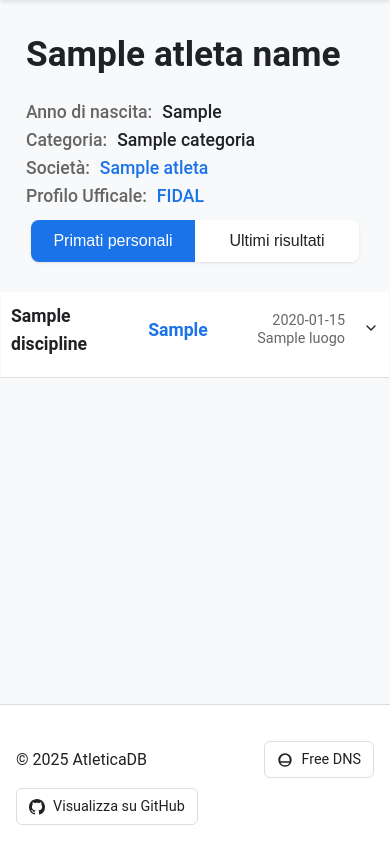
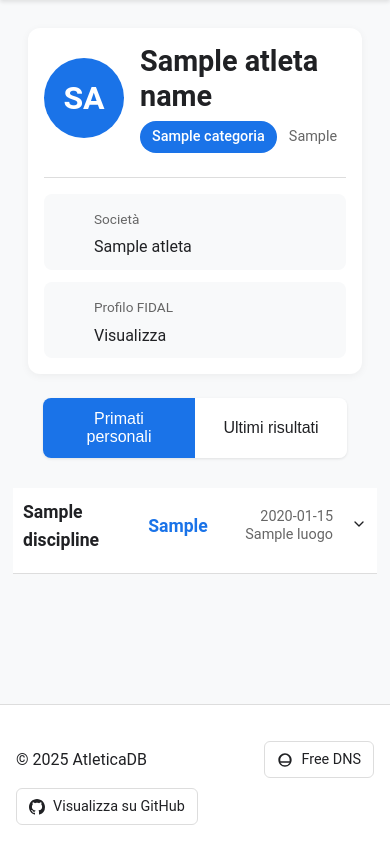
Before and after one commit to F-Depi/atletica, a Flask app: template app/templates/atleta/profilo.html in a window 390 px wide. Shown: the part 158-1019 px from the top of the page. Run offline with Flask 3, Linux system fonts and the light colour scheme; the template is opened without the code that fills it: most values are stand-ins (such as "Sample title", 1, 10 or a date in 2020); parts of the project's set-up code (start-up, migrations or seed data) failed here and were passed over; some libraries are stand-ins or nearby versions.

Commit message:
improve UI on profiles

```diff
--- a/app/static/css/main.css
+++ b/app/static/css/main.css
@@ -4,6 +4,7 @@
     --primary-color: #1a73e8;
     --secondary-color: #4285f4;
     --text-color: #202124;
+    --text-color-secondary: #666;
     --background-color: #f8f9fa;
     --border-color: #dadce0;
     --error-color: #d93025;
@@ -24,6 +25,7 @@
     --primary-color: #8ab4f8;
     --secondary-color: #669df6;
     --text-color: #e8eaed;
+    --text-color-secondary: #aaaaaa;
     --background-color: #202124;
     --border-color: #5f6368;
     --error-color: #f28b82;
--- a/app/static/css/profilo.css
+++ b/app/static/css/profilo.css
@@ -1,53 +1,119 @@
-/* Simplified Athlete Profile Styles */
+/* Base Container Styles */
 .atleta-profile {
     max-width: 1000px;
     margin: 0 auto;
+    padding: 20px;
     color: var(--text-color);
 }
 
-/* Header Section */
+/* Header Section Styles */
 .atleta-header {
-    padding: 10px;
+    background: var(--card-background);
+    border-radius: 16px;
+    padding: 24px;
+    margin-bottom: 24px;
+    box-shadow: 0 2px 8px rgba(0,0,0,0.05);
+}
+
+.header-content {
+    display: flex;
+    align-items: center;
+    gap: 24px;
+    margin-bottom: 24px;
+}
+
+.profile-image {
+    width: 100px;
+    height: 100px;
+    border-radius: 50%;
+    background: var(--primary-color);
+    display: flex;
+    align-items: center;
+    justify-content: center;
+    color: white;
+    font-size: 2.5rem;
+    font-weight: bold;
+    flex-shrink: 0;
+}
+
+.header-text {
+    flex-grow: 1;
 }
 
 .atleta-name {
-    font-size: 2.2rem;
-    margin-bottom: 15px;
+    font-size: 2.4rem;
+    margin: 0;
+    line-height: 1.2;
     color: var(--text-color);
 }
 
-.atleta-info {
-    display: grid;
-    grid-template-columns: repeat(auto-fit, minmax(200px, 1fr));
-    gap: 20px;
+.quick-stats {
+    display: flex;
+    gap: 12px;
+    margin-top: 8px;
+    align-items: center;
 }
 
-.info-item {
+.category-badge {
+    background: var(--primary-color);
+    color: white;
+    padding: 4px 12px;
+    border-radius: 20px;
+    font-size: 0.9rem;
+    font-weight: 500;
+}
+
+.birth-year {
+    color: var(--text-color-secondary);
+    font-size: 0.9rem;
+}
+
+.atleta-details {
+    display: grid;
+    grid-template-columns: repeat(auto-fit, minmax(250px, 1fr));
+    gap: 16px;
+    padding-top: 16px;
+    border-top: 1px solid var(--border-color);
+}
+
+.detail-card {
+    display: flex;
+    align-items: center;
+    gap: 16px;
+    padding: 12px;
+    background: var(--background-color);
+    border-radius: 8px;
+}
+
+.detail-card i {
+    color: var(--primary-color);
+    font-size: 1.2rem;
+    width: 24px;
+    text-align: center;
+}
+
+.detail-content {
     display: flex;
     flex-direction: column;
     gap: 4px;
 }
 
-.label {
-    font-size: 0.9rem;
-    color: var(--text-color-secondary, #666);
+.detail-content label {
+    font-size: 0.85rem;
+    color: var(--text-color-secondary);
 }
 
-.value {
-    font-size: 1.1rem;
-    font-weight: 500;
-}
-
-.value a {
-    color: var(--primary-color);
+.detail-value {
+    font-size: 1rem;
+    color: var(--text-color);
     text-decoration: none;
 }
 
-.value a:hover {
-    text-decoration: underline;
+.detail-value:hover {
+    color: var(--primary-color);
 }
 
-/* Toggle Buttons */
+/* Toggle Buttons Section */
 .section-toggle {
     display: flex;
     margin-bottom: 20px;
@@ -238,57 +305,56 @@
 .no-results {
     text-align: center;
     font-style: italic;
-    color: var(--text-color-secondary, #666);
+    color: var(--text-color-secondary);
     padding: 40px 20px;
 }
 
-/* Dark Theme Adjustments */
-[data-theme="dark"] .label,
-[data-theme="dark"] .pb-details,
-[data-theme="dark"] .wind,
-[data-theme="dark"] .no-results {
-    color: #aaa;
-}
 
-/* Mobile Responsive */
+/* Mobile Responsive Styles */
 @media (max-width: 768px) {
-    /* Keep toggle buttons with some padding */
+    .atleta-profile {
+        padding: 12px;
+    }
+
+    .atleta-header {
+        border-radius: 12px;
+        padding: 16px;
+    }
+
+    .header-content {
+        gap: 16px;
+    }
+
+    .profile-image {
+        width: 80px;
+        height: 80px;
+        font-size: 2rem;
+    }
+
+    .atleta-name {
+        font-size: 1.8rem;
+    }
+
+    .atleta-details {
+        grid-template-columns: 1fr;
+        gap: 12px;
+    }
+
+    .detail-card {
+        padding: 10px;
+    }
+
     .section-toggle {
         margin: 0 15px 30px 15px;
     }
 
-    .atleta-info {
-        grid-template-columns: 1fr;
-        gap: 0px;
-    }
-
-    /* Make info items display inline on mobile */
-    .info-item {
-        display: flex;
-        flex-direction: row;
-        align-items: center;
-        gap: 10px;
-    }
-
-    .info-item .label {
-        flex-shrink: 0; /* Prevent label from shrinking too much */
-        font-weight: 500; /* Make label slightly bolder for better readability */
-        font-size: 1.1rem;
-    }
-
-    .info-item .value {
-        text-align: right; /* Align values to the right */
-        flex-shrink: 1; /* Allow value to shrink if needed */
-    }
-
-       /* Personal Bests - Full width on mobile */
     .pbs-list {
         gap: 0;
-        margin: 0 -15px; /* Extend to screen edges */
+        margin: 0 -15px;
     }
 
     .pb-row {
-        border-radius: 0; /* Remove border radius for full width */
+        border-radius: 0;
         box-shadow: none;
         border-bottom: 1px solid var(--border-color);
     }
--- a/app/static/css/variables.css
+++ b/app/static/css/variables.css
@@ -3,6 +3,7 @@
     --primary-color: #1a73e8;
     --secondary-color: #4285f4;
     --text-color: #202124;
+    --text-color-secondary: #666;
     --background-color: #f8f9fa;
     --border-color: #dadce0;
     --error-color: #d93025;
@@ -23,6 +24,7 @@
     --primary-color: #8ab4f8;
     --secondary-color: #669df6;
     --text-color: #e8eaed;
+    --text-color-secondary: #aaaaaa;
     --background-color: #202124;
     --border-color: #5f6368;
     --error-color: #f28b82;
--- a/app/templates/atleta/profilo.html
+++ b/app/templates/atleta/profilo.html
@@ -3,45 +3,63 @@
 <link rel="stylesheet" href="{{ url_for('static', filename='css/profilo.css') }}">
 
 <div class="atleta-profile">
-    <!-- Athlete header information -->
     <div class="atleta-header">
-        <h1 class="atleta-name">{{ atleta_name }}</h1>
+        <div class="header-content">
+            <!-- Profile Picture Placeholder (optional) -->
+            <div class="profile-image">
+                <!-- If you have profile pictures, use this -->
+                <!-- <img src="{{ athlete_image_url }}" alt="{{ atleta_name }}"> -->
+                <div class="profile-initials">
+                    {{ atleta_name[:2].upper() }}
+                </div>
+            </div>
 
-        <div class="atleta-info">
-            {% if atleta_data %}
-            <div class="info-item">
-                <span class="label">Anno di nascita:</span>
-                <span class="value">{{ atleta_data.anno_nascita or 'N/D' }}</span>
-            </div>
-            <div class="info-item">
-                <span class="label">Categoria:</span>
-                <span class="value">{{ atleta_data.categoria or 'N/D' }}</span>
-            </div>
-            <div class="info-item">
-                <span class="label">Società:</span>
-                {% if atleta_data.link_societa %}
-                <span class="value">
-                    <a href="{{ atleta_data.link_societa }}" target="_blank"> {{ atleta_data.nome_societa}} </a>
-                </span>
-                {% else %}
-                <span class="value">N/D</span>
+            <div class="header-text">
+                <h1 class="atleta-name">{{ atleta_name }}</h1>
+                {% if atleta_data %}
+                <div class="quick-stats">
+                    {% if atleta_data.categoria %}
+                    <span class="category-badge">{{ atleta_data.categoria }}</span>
+                    {% endif %}
+                    {% if atleta_data.anno_nascita %}
+                    <span class="birth-year">{{ atleta_data.anno_nascita }}</span>
+                    {% endif %}
+                </div>
                 {% endif %}
             </div>
-            <div class="info-item">
-                <span class="label">Profilo Ufficale:</span>
-                {% if atleta_data.link_societa %}
-                <span class="value">
-                    <a href="{{ link_atleta_fidal }}" target="_blank"> FIDAL </a>
-                </span>
-                {% else %}
-                <span class="value">N/D</span>
-                {% endif %}
+        </div>
+
+        {% if atleta_data %}
+        <div class="atleta-details">
+            <div class="detail-card">
+                <i class="fas fa-running"></i>
+                <div class="detail-content">
+                    <label>Società</label>
+                    {% if atleta_data.link_societa %}
+                    <a href="{{ atleta_data.link_societa }}" target="_blank" class="detail-value">
+                        {{ atleta_data.nome_societa}}
+                    </a>
+                    {% else %}
+                    <span class="detail-value">N/D</span>
+                    {% endif %}
+                </div>
             </div>
 
-            {% else %}
-            <div class="info-item">Informazioni atleta non disponibili</div>
-            {% endif %}
+            <div class="detail-card">
+                <i class="fas fa-id-card"></i>
+                <div class="detail-content">
+                    <label>Profilo FIDAL</label>
+                    {% if atleta_data.link_societa %}
+                    <a href="{{ link_atleta_fidal }}" target="_blank" class="detail-value">
+                        Visualizza
+                    </a>
+                    {% else %}
+                    <span class="detail-value">N/D</span>
+                    {% endif %}
+                </div>
+            </div>
         </div>
+        {% endif %}
     </div>
 
     <!-- Toggle buttons for sections -->
```
Also changed, not shown: other parts of app/static/css/profilo.css (+17 -18 lines).
